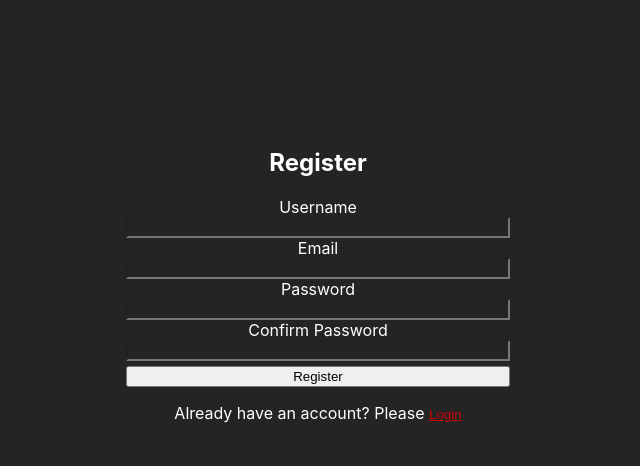
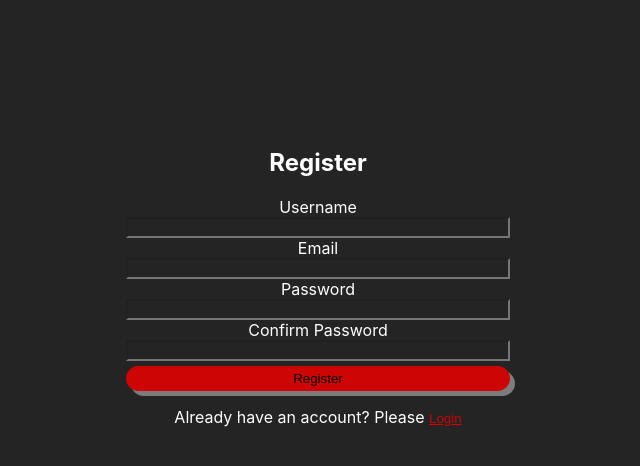
Before and after one commit to PatrickBoynton/news-app, a React (Create React App) app in the folder frontend/static/: page / in a window 1280 px wide. Both pictures are taken after a click on the button "Register". Shown: the top 466 px of the page, without its empty margins (322-962 px from the left). Built offline with nearby package versions, Linux system fonts and the light colour scheme.

Commit message:
Added className.

```diff
--- a/frontend/static/src/components/Register.js
+++ b/frontend/static/src/components/Register.js
@@ -29,8 +29,8 @@ class Register extends Component{
                        value={this.props.password2}
                        name="password2"
                        id="password2"/>
-                <button type="submit">Register</button>
-                <p>Already have an account? Please <button class="link" onClick={() => this.props.handleLoginOrRegister()} href="#">Login</button> </p>
+                <button className="form-btn" type="submit">Register</button>
+                <p>Already have an account? Please <button className="link" onClick={() => this.props.handleLoginOrRegister()} href="#">Login</button> </p>
             </form>
         </>
     }
```
